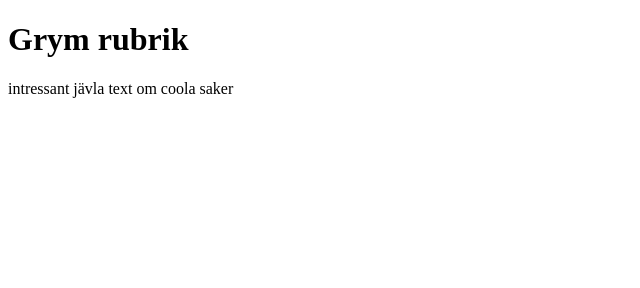
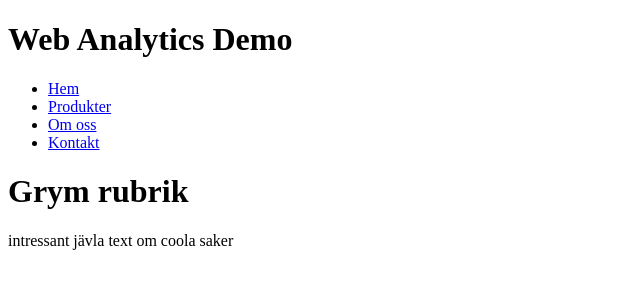
Before and after one commit to carlericsonberghs/carlericsonberghs.github.io, a plain HTML site: page index.html in a window 1280 px wide. Shown: the whole page, without its empty margins (0-640 px from the left). Drawn offline with Linux system fonts and the light colour scheme.

Commit message:
lagt till Initialisera dataLayer samt Analytics Script

```diff
--- a/index.html
+++ b/index.html
@@ -11,6 +11,26 @@
     <meta charset="UTF-8">
     <meta name="viewport" content="width=device-width, initial-scale=1.0">
     <title>Document</title>
+        <!-- Initialisera dataLayer -->
+        <script>
+            window.dataLayer = window.dataLayer || [];
+        </script>
+
+        <!-- Analytics Script (ladda före sidinnehåll) -->
+        <script src="js/analytics.js"></script>
+    </head>
+    <body>
+        <header>
+            <h1>Web Analytics Demo</h1>
+            <nav>
+                <ul>
+                    <li><a href="#" id="home-link">Hem</a></li>
+                    <li><a href="#" id="products-link">Produkter</a></li>
+                    <li><a href="#" id="about-link">Om oss</a></li>
+                    <li><a href="#" id="contact-link">Kontakt</a></li>
+                </ul>
+            </nav>
+        </header>
 </head>
 <body>
     <!-- Google Tag Manager (noscript) -->
```
